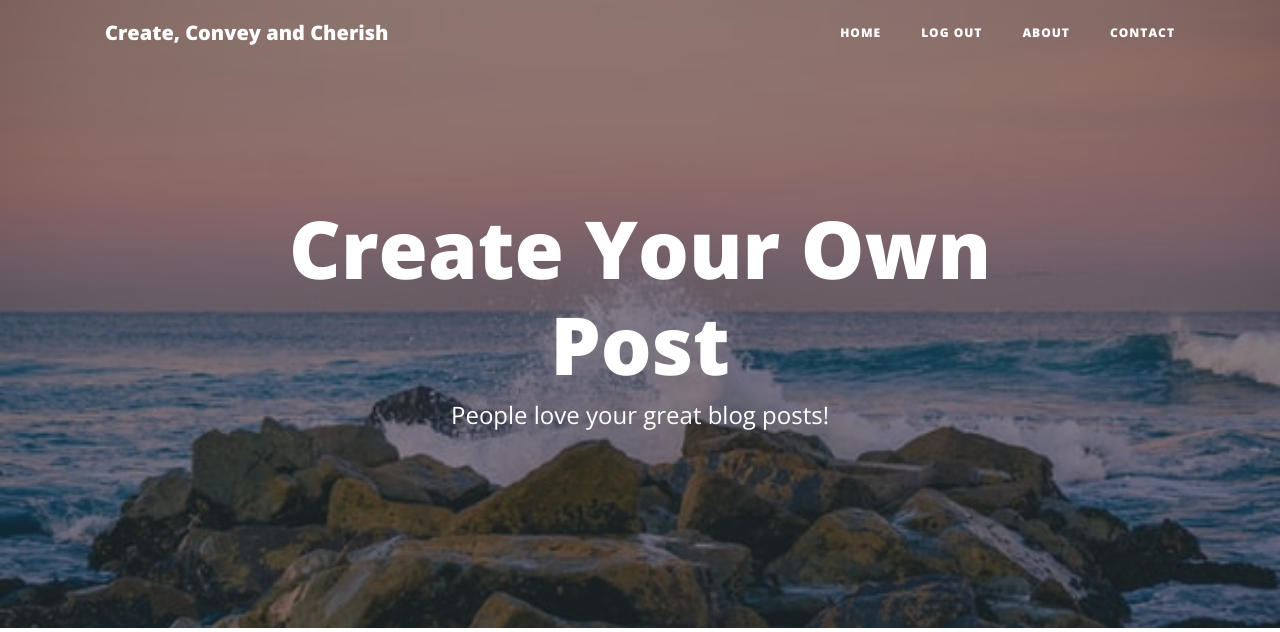
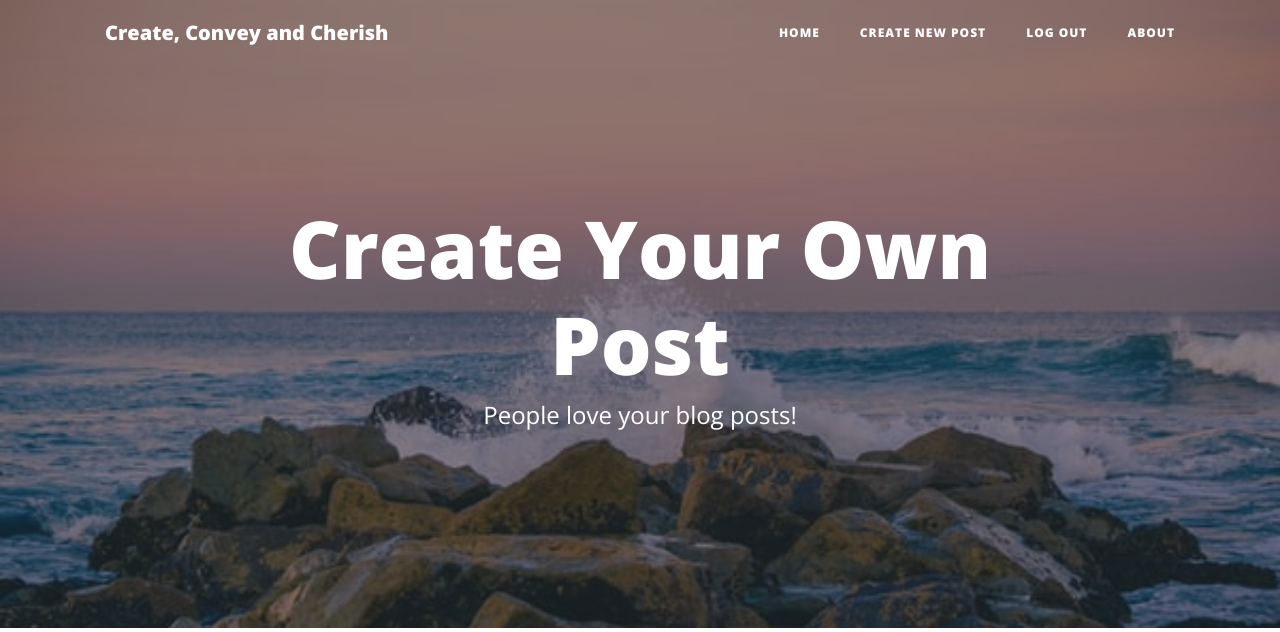
Before and after one commit to valmetisrinivas/MyBlogSite, a Flask app: page /new-post in a window 1280 px wide. Shown: the top 632 px of the page. Run offline with Flask 2, Linux system fonts and the light colour scheme; a user stored in the database is signed in; some libraries are stand-ins or nearby versions.

Commit message:
Commented out contact us added createpost innavbar

```diff
--- a/main.py
+++ b/main.py
@@ -186,13 +186,10 @@ def about():
 def contact():
     if request.method == 'POST':
         data = request.form
-        print(data)
         Name = escape(data['name'])
-        print(Name)
         Email = escape(data['email'])
         Phone = escape(data['phone'])
         Message = escape(data['message'])
-        print(data, Name, Email, Phone, Message)
         msg = f"Subject:New Message\n\nName:{Name}\nEmail:{Email}\nPhone:{Phone}\nMessage:{Message}"
         connection = smtplib.SMTP("smtp.gmail.com")
         connection.starttls()
--- a/templates/header.html
+++ b/templates/header.html
@@ -48,15 +48,18 @@
           </li>
         {% else: %}
           <li class="nav-item">
+            <a class="nav-link" href="{{ url_for('add_new_post') }}">Create New Post</a>
+          </li>
+          <li class="nav-item">
             <a class="nav-link" href="{{ url_for('logout') }}">Log Out</a>
           </li>
           {% endif %}
           <li class="nav-item">
             <a class="nav-link" href="{{ url_for('about') }}">About</a>
           </li>
-          <li class="nav-item">
-            <a class="nav-link" href="{{ url_for('contact') }}">Contact</a>
-          </li>
+<!--          <li class="nav-item"> -->
+<!--            <a class="nav-link" href="{{ url_for('contact') }}">Contact</a> -->
+<!--          </li> -->
         </ul>
       </div>
     </div>
--- a/templates/make-post.html
+++ b/templates/make-post.html
@@ -13,7 +13,7 @@
             {% else: %}
             <h1>Create Your Own Post</h1>
             {% endif %}
-            <span class="subheading">People love your great blog posts!</span>
+            <span class="subheading">People love your blog posts!</span>
           </div>
         </div>
       </div>
```
Also changed, not shown: blog.db.
